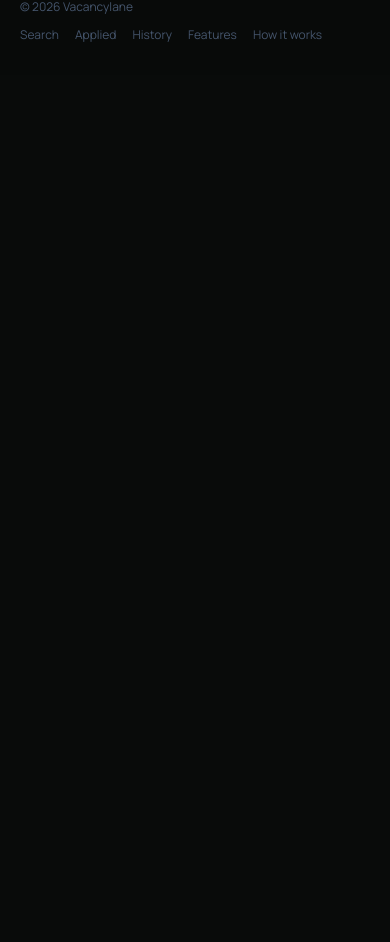
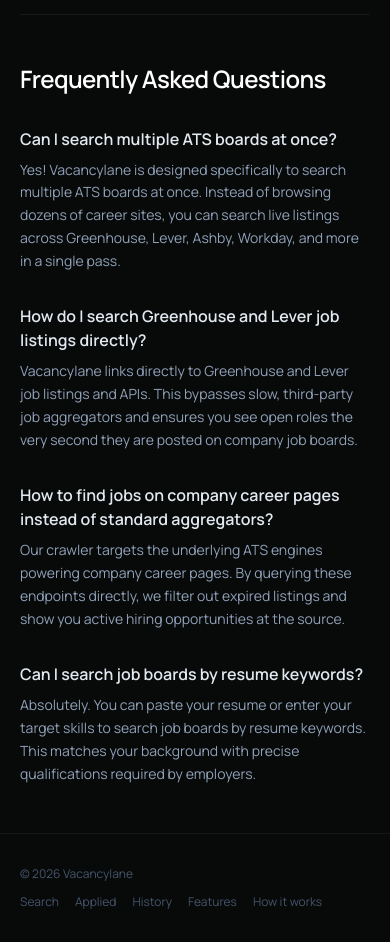
Before and after one commit to nikraj12345/vacancylane, a Next.js app in the folder frontend/: page / in a window 390 px wide. Shown: the part 8454-9396 px from the top of the page. Before the commit the page ends 8529 px from the top, so only its background shows below. Built offline with nearby package versions, Linux system fonts and the light colour scheme; no server answers.

Commit message:
Add SEO FAQ section with targeted long-tail keywords to landing page

```diff
--- a/frontend/src/components/landing-page.tsx
+++ b/frontend/src/components/landing-page.tsx
@@ -1140,6 +1140,49 @@
         </motion.div>
       </section>
 
+      {/* SEO & FAQ Section */}
+      <section className="mx-auto max-w-7xl px-5 py-12 sm:px-8">
+        <div className="border-t border-white/[0.06] pt-12">
+          <h3 className="font-[family-name:var(--font-display)] text-2xl font-semibold tracking-tight sm:text-3xl">
+            Frequently Asked Questions
+          </h3>
+          <div className="mt-8 grid gap-8 sm:grid-cols-2">
+            <div>
+              <h4 className="text-base font-semibold text-slate-200">
+                Can I search multiple ATS boards at once?
+              </h4>
+              <p className="mt-2 text-sm text-slate-400 leading-relaxed">
+                Yes! Vacancylane is designed specifically to search multiple ATS boards at once. Instead of browsing dozens of career sites, you can search live listings across Greenhouse, Lever, Ashby, Workday, and more in a single pass.
+              </p>
+            </div>
+            <div>
+              <h4 className="text-base font-semibold text-slate-200">
+                How do I search Greenhouse and Lever job listings directly?
+              </h4>
+              <p className="mt-2 text-sm text-slate-400 leading-relaxed">
+                Vacancylane links directly to Greenhouse and Lever job listings and APIs. This bypasses slow, third-party job aggregators and ensures you see open roles the very second they are posted on company job boards.
+              </p>
+            </div>
+            <div>
+              <h4 className="text-base font-semibold text-slate-200">
+                How to find jobs on company career pages instead of standard aggregators?
+              </h4>
+              <p className="mt-2 text-sm text-slate-400 leading-relaxed">
+                Our crawler targets the underlying ATS engines powering company career pages. By querying these endpoints directly, we filter out expired listings and show you active hiring opportunities at the source.
+              </p>
+            </div>
+            <div>
+              <h4 className="text-base font-semibold text-slate-200">
+                Can I search job boards by resume keywords?
+              </h4>
+              <p className="mt-2 text-sm text-slate-400 leading-relaxed">
+                Absolutely. You can paste your resume or enter your target skills to search job boards by resume keywords. This matches your background with precise qualifications required by employers.
+              </p>
+            </div>
+          </div>
+        </div>
+      </section>
+
       <footer className="relative z-10 border-t border-white/[0.06]">
         <div className="mx-auto flex max-w-7xl flex-col gap-3 px-5 py-8 text-xs text-slate-600 sm:flex-row sm:items-center sm:justify-between sm:px-8">
           <span>© 2026 Vacancylane</span>
```
